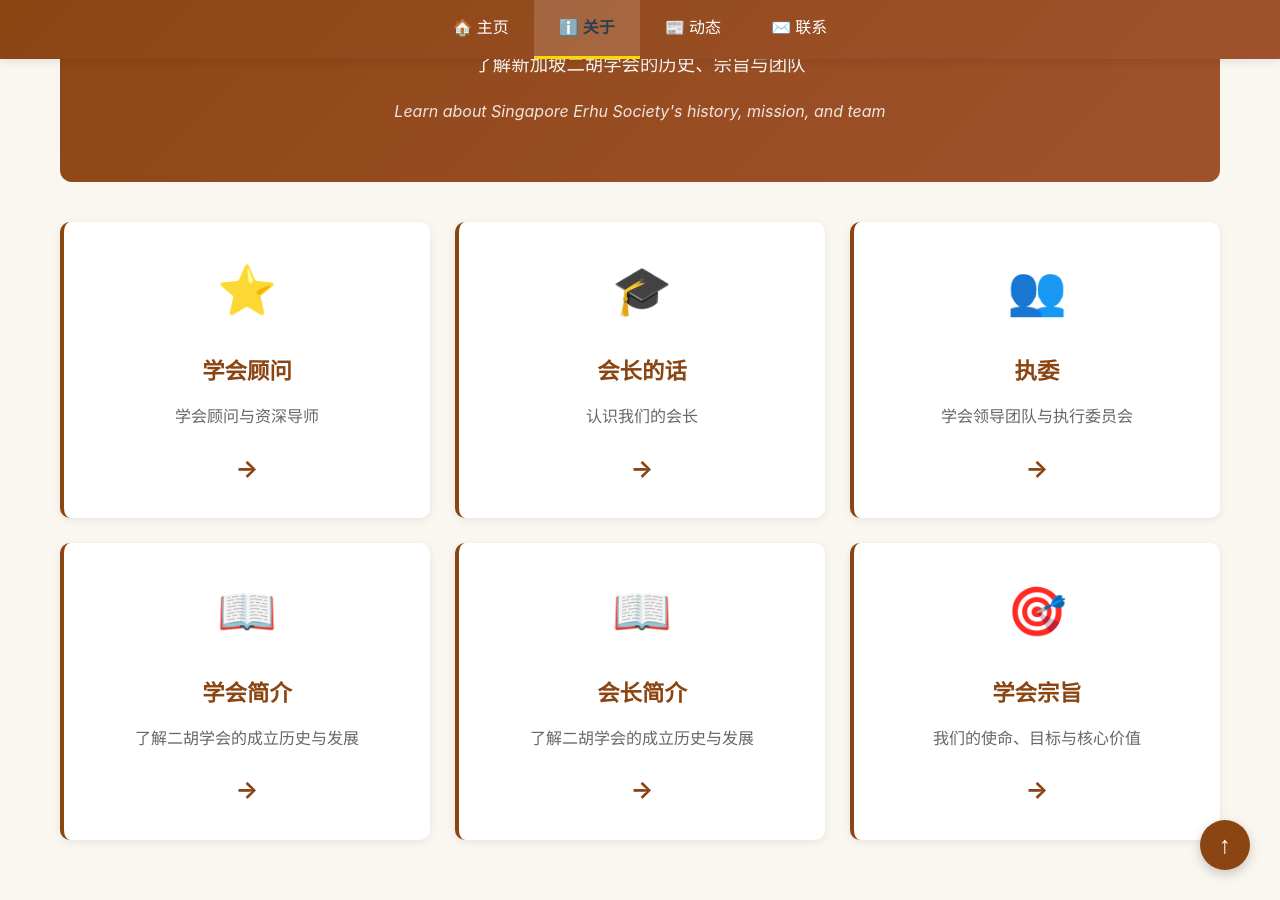
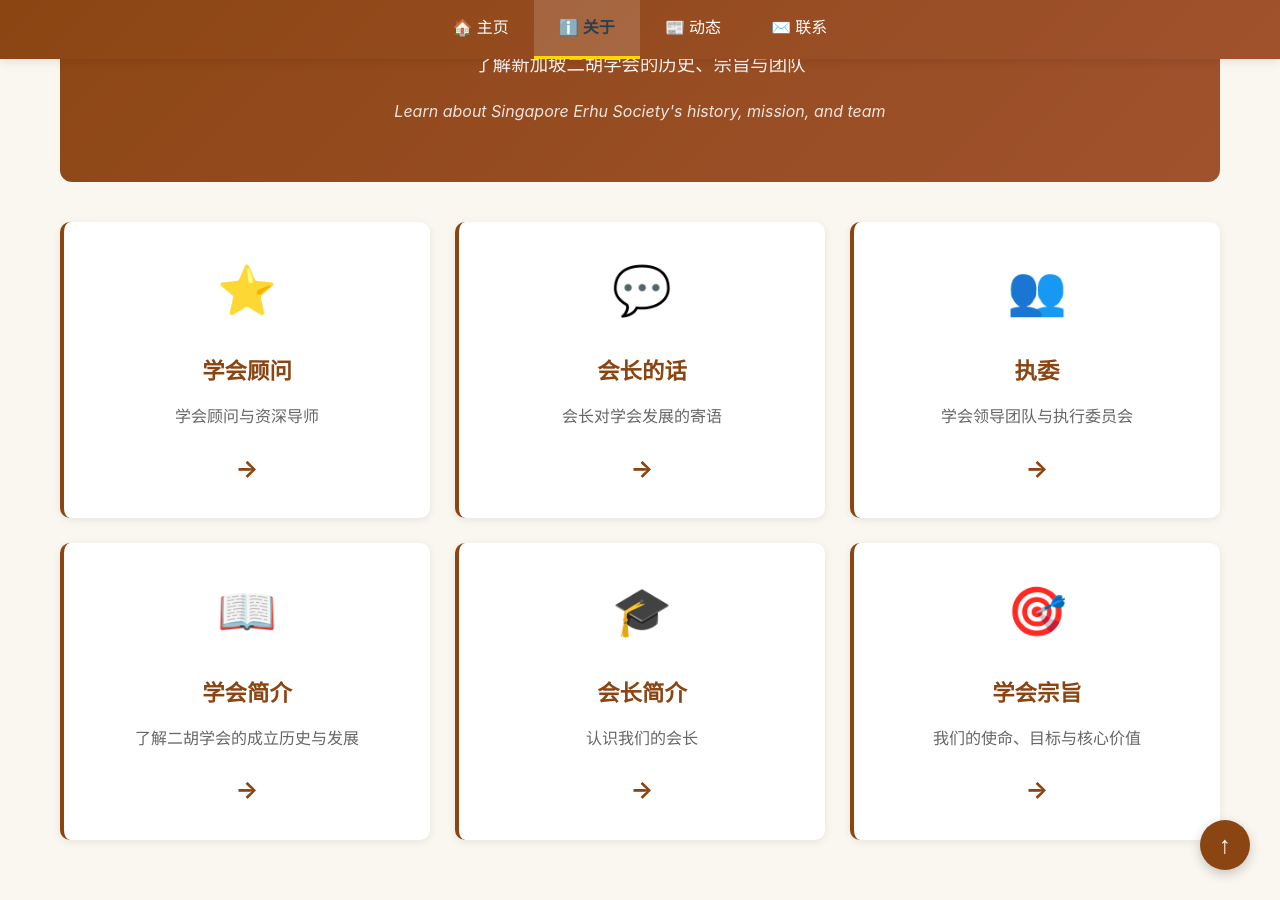
Before and after one commit to sgerhusociety/sgerhusociety.github.io, a Jekyll site: the page built from about/index.html, in a window 1280 px wide and 900 px high, scrolled down 718 px. Built offline with Jekyll 4.4.1, drawn with Linux system fonts in a browser that asks for light colours.

Commit message:
style: refine conditionals for about card icons and descriptions for clarity

```diff
--- a/about/index.html
+++ b/about/index.html
@@ -14,13 +14,13 @@ title: 关于我们 About Us
     {% for about in site.about %}
         <a href="{{ about.url }}" class="about-card">
             <div class="about-card-icon">
-                {% if about.title contains '简介' %}
+                {% if about.title contains '简介' and about.title contains '学会' %}
                     📖
                 {% elsif about.title contains '宗旨' %}
                     🎯
                 {% elsif about.title contains '执委' %}
                     👥
-                {% elsif about.title contains '会长' and about.title contains '致辞' %}
+                {% elsif about.title contains '会长的话' or about.title contains '会长致辞' %}
                     💬
                 {% elsif about.title contains '会长' %}
                     🎓
@@ -32,13 +32,13 @@ title: 关于我们 About Us
             </div>
             <h3>{{ about.title }}</h3>
             <div class="about-card-description">
-                {% if about.title contains '简介' %}
+                {% if about.title contains '简介' and about.title contains '学会' %}
                     了解二胡学会的成立历史与发展
                 {% elsif about.title contains '宗旨' %}
                     我们的使命、目标与核心价值
                 {% elsif about.title contains '执委' %}
                     学会领导团队与执行委员会
-                {% elsif about.title contains '会长' and about.title contains '致辞' %}
+                {% elsif about.title contains '会长的话' or about.title contains '会长致辞' %}
                     会长对学会发展的寄语
                 {% elsif about.title contains '会长' %}
                     认识我们的会长
```
